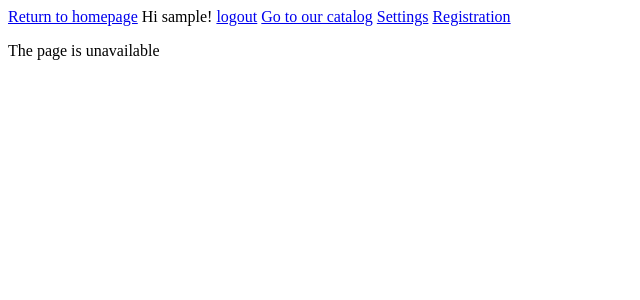
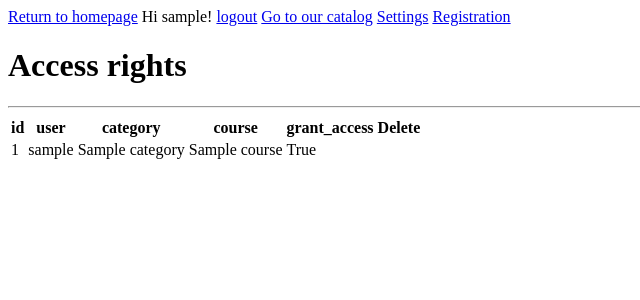
Before and after one commit to root1604/educational_platform, a Flask app: page /access_rights in a window 1280 px wide. Shown: the top 300 px of the page, without its empty margins (0-640 px from the left). Run offline with Flask 2, Linux system fonts and the light colour scheme; a user stored in the database is signed in; tables that the repository leaves empty hold one stand-in row (values such as "Sample post").

Commit message:
access rights pages added

```diff
--- a/webapp/__init__.py
+++ b/webapp/__init__.py
@@ -1,7 +1,10 @@
 from flask import flash, Flask
 from flask_login import current_user, LoginManager,  login_required
 from flask_migrate import Migrate
+from webapp.access_rights.models import Access_rights
+from webapp.access_rights.views import blueprint as access_levels_blueprint
 from webapp.admin.views import blueprint as admin_blueprint
+from webapp.registration.views import blueprint as registration_blueprint
 from webapp.category.models import Category
 from webapp.category.views import blueprint as category_blueprint
 from webapp.content.models import Audio, Image, TextLecture, Video
@@ -27,7 +30,9 @@ def create_app():
     login_manager.init_app(app)
     login_manager.login_view = 'login.login'
 
+    app.register_blueprint(access_levels_blueprint)
     app.register_blueprint(admin_blueprint)
+    app.register_blueprint(registration_blueprint)
     app.register_blueprint(category_blueprint)
     app.register_blueprint(course_blueprint)
     app.register_blueprint(homepage_blueprint)
--- /dev/null
+++ b/webapp/access_rights/views.py
@@ -0,0 +1,34 @@
+from flask import Blueprint, render_template, flash, redirect, url_for
+from webapp.access_rights.models import Access_rights
+from webapp.db.db import db
+from webapp.login.decorators import admin_required
+
+blueprint = Blueprint('access_levels', __name__)
+
+@blueprint.route('/access_rights', methods=['GET'])
+
+@admin_required
+def access_rights():
+    title = "Access rights"
+    is_homepage = False
+    is_loginpage = False
+    is_catalogpage = False
+    is_adminpage = False
+    is_registrationpage = False
+    is_access_rights_page = True
+
+    access_rights = Access_rights.query.order_by(Access_rights.course_id.name).all()
+
+    return render_template('access_rights/access_rights.html', access_rights=access_rights,
+                            page_title=title, is_homepage=is_homepage,
+                            is_loginpage=is_loginpage, is_catalogpage=is_catalogpage,
+                            is_adminpage=is_adminpage, is_registrationpage=is_registrationpage,
+                            is_access_rights_page=is_access_rights_page)
+
+# @blueprint.route('/grant_access', methods=['POST'])
+# @admin_required
+# def grant_access():
+#     category_id = request.form['category_id']
+#     course_id = request.form['course_id']
+#     """ query existing access rights from access_rights filter by category_id and course_id
+#     and then click botton add users that don't have access to the course"""
--- a/webapp/category/models.py
+++ b/webapp/category/models.py
@@ -5,8 +5,10 @@ class Category(db.Model):
     name = db.Column(db.String(100), nullable=False, unique=True)
     description = db.Column(db.Text(1000), nullable=True)
     courses = db.relationship('Course', backref='category', lazy='dynamic')
+    access_rights = db.relationship('Access_rights', backref='category', lazy='dynamic')
+
     def __init__(self, name, description):
         self.name = name
         self.description = description
     def __repr__(self):
-        return '<Category {}>'.format(self.name)
+        return self.name
--- a/webapp/category/views.py
+++ b/webapp/category/views.py
@@ -32,11 +32,12 @@ def add_a_category():
         is_catalogpage = True
         is_adminpage = False
         is_registrationpage = False
+        is_access_rights_page = False
         categories = Category.query.order_by(Category.name).all()
         return render_template('categories/categories.html', categories=categories, page_title=title,
                                 is_homepage=is_homepage, is_loginpage=is_loginpage,
                                 is_catalogpage=is_catalogpage, is_adminpage=is_adminpage,
-                                is_registrationpage=is_registrationpage)
+                                is_registrationpage=is_registrationpage, is_access_rights_page=is_access_rights_page)
     else:
         return redirect('/')
 
@@ -81,11 +82,13 @@ def page(link_path):
             is_catalogpage = False
             is_adminpage = False
             is_registrationpage = False
+            is_access_rights_page = False
             courses = Course.query.filter(Course.category_id==category_exists.id).all()
             return render_template('categories/category.html', category_name=link_path,
-                                    courses=courses, page_title=title, is_homepage=is_homepage,
+                                    courses=courses, category_id=category_exists.id, page_title=title, is_homepage=is_homepage,
                                     is_loginpage=is_loginpage, is_catalogpage=is_catalogpage,
-                                    is_adminpage=is_adminpage, is_registrationpage=is_registrationpage)
+                                    is_adminpage=is_adminpage, is_registrationpage=is_registrationpage,
+                                    is_access_rights_page=is_access_rights_page)
         else:
              return render_template('error.html')
     else:
--- a/webapp/course/models.py
+++ b/webapp/course/models.py
@@ -6,10 +6,11 @@ class Course(db.Model):
     category_id = db.Column(db.Integer, db.ForeignKey('category.id'), nullable=False)
     description = db.Column(db.Text(1000), nullable=True)
     lessons = db.relationship('Lesson', backref='course', lazy='dynamic')
+    access_rights = db.relationship('Access_rights', backref='course', lazy='dynamic')
     __table_args__ = (db.UniqueConstraint('category_id', 'name'),)
     def __init__(self, name, category_id, description):
         self.name = name
         self.category_id = category_id
         self.description = description
     def __repr__(self):
-        return '<Course {}>'.format(self.name)
+        return self.name
--- a/webapp/course/views.py
+++ b/webapp/course/views.py
@@ -36,11 +36,13 @@ def course_page(category_name, course_name):
                 is_catalogpage = False
                 is_adminpage = False
                 is_registrationpage = False
+                is_access_rights_page = False
                 lessons = Lesson.query.filter(Lesson.course_id==course_exists.id).all()
                 return render_template('courses/course.html', category_name=category_name, course_name=course_name,
                                         lessons=lessons, page_title=title, is_homepage=is_homepage,
                                         is_loginpage=is_loginpage, is_catalogpage=is_catalogpage,
-                                        is_adminpage=is_adminpage, is_registrationpage=is_registrationpage)
+                                        is_adminpage=is_adminpage, is_registrationpage=is_registrationpage,
+                                        is_access_rights_page=is_access_rights_page)
             else:
                 return render_template('error.html')
         else:
--- a/webapp/homepage/views.py
+++ b/webapp/homepage/views.py
@@ -11,7 +11,9 @@ def index():
     is_catalogpage = False
     is_adminpage = False
     is_registrationpage = False
+    is_access_rights_page = False
     categories = Category.query.order_by(Category.name).all()
     return render_template('homepage/index.html', categories=categories, page_title=title, is_homepage=is_homepage,
                             is_loginpage=is_loginpage, is_catalogpage=is_catalogpage,
-                            is_adminpage=is_adminpage, is_registrationpage=is_registrationpage)
+                            is_adminpage=is_adminpage, is_registrationpage=is_registrationpage,
+                            is_access_rights_page=is_access_rights_page)
--- a/webapp/lesson/views.py
+++ b/webapp/lesson/views.py
@@ -118,6 +118,7 @@ def lesson_page(category_name, course_name, lesson_name):
                     is_catalogpage = False
                     is_adminpage = False
                     is_registrationpage = False
+                    is_access_rights_page = False
                     lesson_videos = Video.query.filter(Video.lesson_id==lesson_exists.id).all()
                     my_bucket = get_bucket_from_s3()
                     s3 = boto3.resource('s3')
@@ -141,7 +142,8 @@ def lesson_page(category_name, course_name, lesson_name):
                                             course_name=course_name, lesson_name=lesson_name,
                                             files=summaries, page_title=title, is_homepage=is_homepage,
                                             is_loginpage=is_loginpage, is_catalogpage=is_catalogpage,
-                                            is_adminpage=is_adminpage, is_registrationpage=is_registrationpage)
+                                            is_adminpage=is_adminpage, is_registrationpage=is_registrationpage,
+                                            is_access_rights_page=is_access_rights_page)
                 else:
                     return render_template('error.html')
             else:
--- a/webapp/login/models.py
+++ b/webapp/login/models.py
@@ -7,6 +7,7 @@ class User(db.Model, UserMixin):
     username = db.Column(db.String(64), index=True, unique=True)
     password = db.Column(db.String(128))
     role = db.Column(db.String(10), index=True)
+    access_rights = db.relationship('Access_rights', backref='user', lazy='dynamic')
 
     def set_password(self, password):
         self.password = generate_password_hash(password)
@@ -27,4 +28,4 @@ class User(db.Model, UserMixin):
         return self.role == 'student'
 
     def __repr__(self):
-        return '<User {}>'.format(self.username)
+        return self.username
--- a/webapp/login/views.py
+++ b/webapp/login/views.py
@@ -16,9 +16,11 @@ def login():
     is_catalogpage = False
     is_adminpage = False
     is_registrationpage = False
+    is_access_rights_page = False
     return render_template('login/login.html', page_title=title, form=login_form, is_homepage=is_homepage,
                             is_loginpage=is_loginpage, is_catalogpage=is_catalogpage,
-                            is_adminpage=is_adminpage, is_registrationpage=is_registrationpage)
+                            is_adminpage=is_adminpage, is_registrationpage=is_registrationpage,
+                            is_access_rights_page=is_access_rights_page)
 
 @blueprint.route('/process-login', methods=['POST'])
 def process_login():
--- /dev/null
+++ b/webapp/templates/access_rights/access_rights.html
@@ -0,0 +1,24 @@
+{% extends "base.html" %}
+{% block content %}
+    <h1>Access rights</h1><hr>
+    <table>
+        <thead>
+            <tr>
+                <th>id</th><th>user</th>
+                <th>category</th><th>course</th>
+                <th>grant_access</th>
+                <th>Delete</th>
+            </tr>
+        </thead>
+        <tbody>
+            {% for access_rights_counter in access_rights %}
+                <tr>
+                    <td>{{ access_rights_counter.id }}</td><td>{{ access_rights_counter.user }}</td>
+                    <td>{{ access_rights_counter.category}}</td><td>{{ access_rights_counter.course }}</td>
+                    <td>{{ access_rights_counter.grant_access }}</td>
+                    <td></td>
+                </tr>
+            {% endfor %}
+        </tbody>
+    </table>
+{% endblock %}
--- a/webapp/templates/base.html
+++ b/webapp/templates/base.html
@@ -24,7 +24,10 @@
                 <a href="{{ url_for('admin.admin_index') }}">Settings</a>
             {% endif %}
             {% if not is_registrationpage %}
-                <a href="{{ url_for('admin.registration') }}">Registration</a>
+                <a href="{{ url_for('registration.registration') }}">Registration</a>
+            {% endif %}
+            {% if not is_access_rights_page %}
+                <a href="{{ url_for('access_levels.access_rights') }}">Access rights</a>
             {% endif %}
         {% endif %}
         {% with messages = get_flashed_messages() %}
--- a/webapp/templates/categories/category.html
+++ b/webapp/templates/categories/category.html
@@ -19,6 +19,11 @@
                 <input type="hidden" name="course_id" value="{{ course_counter.id }}">
                 <button type="submit">Delete</button>
             </form>
+            <form action="/grant_access" method="POST">
+                <input type="hidden" name="course_id" value="{{ course_counter.id }}">
+                <input type="hidden" name="category_id" value="{{ category_id }}">
+                <button type="submit">Access rights for the course</button>
+            </form>
         {% endif %}
         <br><br>
     {% endfor %}
--- a/webapp/templates/admin/registration.html
+++ b/webapp/templates/registration/registration.html
@@ -1,7 +1,7 @@
 {% extends "base.html" %}
 {% block content %}
     <div class="col-4">
-        <form action="{{ url_for('admin.registration') }}" method="post">
+        <form action="{{ url_for('registration.registration') }}" method="post">
             {{ form.hidden_tag() }}
             <p>
             {{ form.username.label }}<br>
```
Also changed, not shown: webapp/access_rights/models.py (added, +16 -0 lines), webapp/admin/views.py (+5 -38 lines), webapp/registration/views.py (added, +41 -0 lines), README.md, webapp/access_rights/__init__.py (added), webapp/registration/__init__.py (added).
